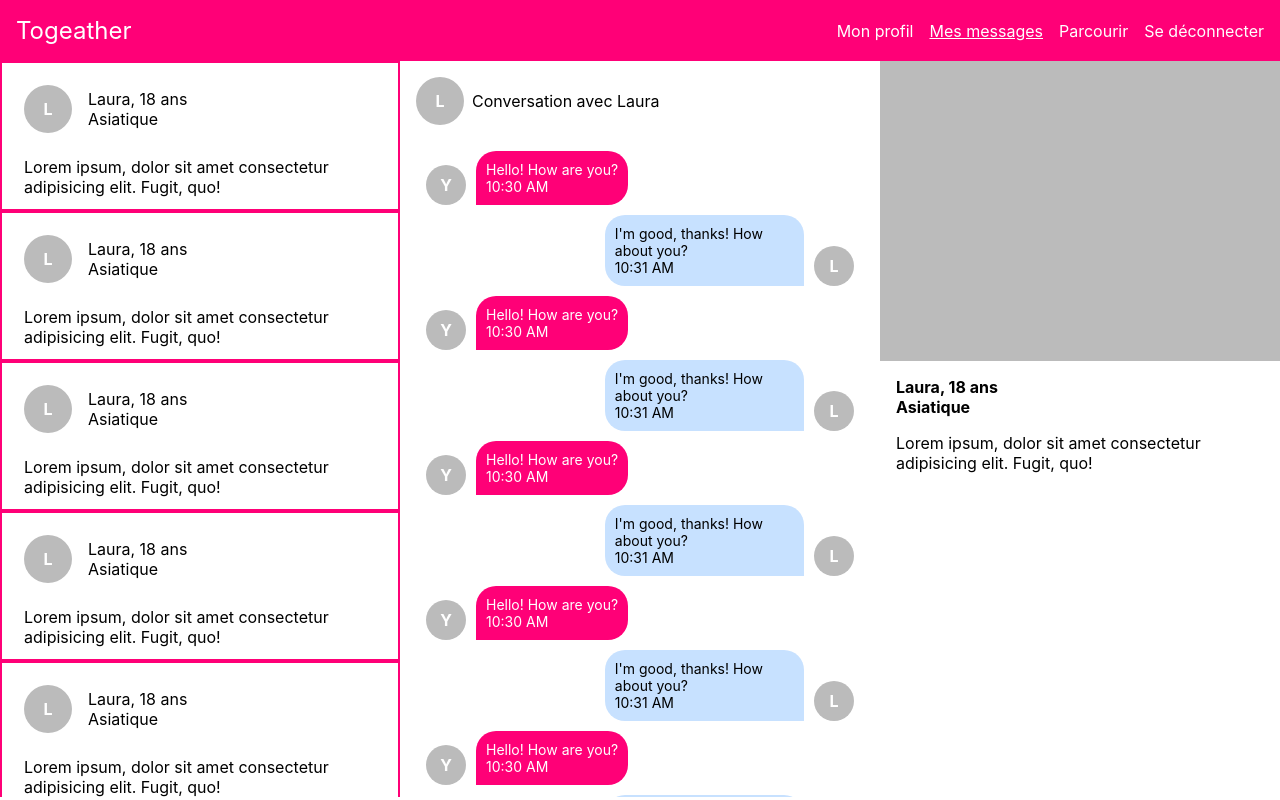
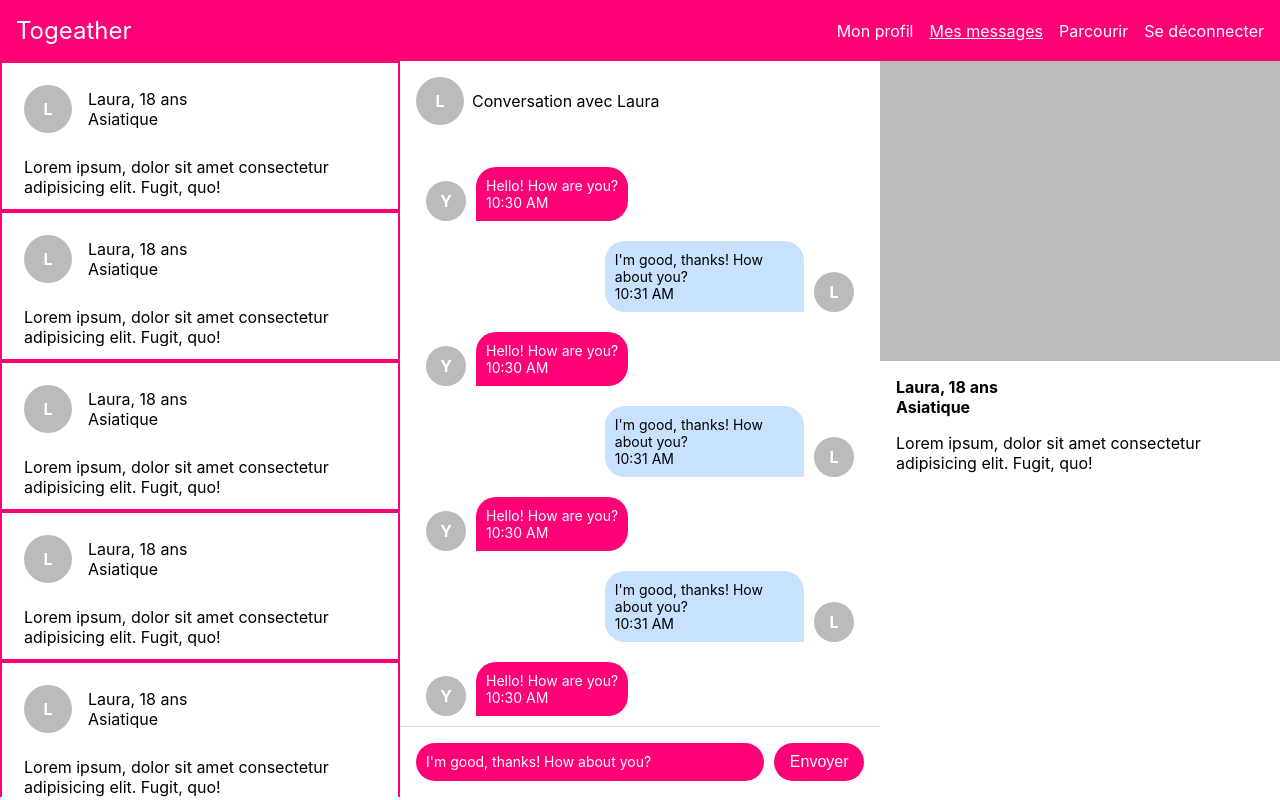
Before and after one commit to drifyoussef/Togeather, a React (Create React App) app in the folder front/: page /messages in a window 1280 px wide. Built offline with nearby package versions, Linux system fonts and the light colour scheme.

Commit message:
fix messages css & tsx

```diff
--- a/front/src/components/Messages/Messages.css
+++ b/front/src/components/Messages/Messages.css
@@ -42,15 +42,23 @@
 
 .messages {
     flex-grow: 1;
-    overflow-y: auto;
-    padding: 16px;
+    display: flex;
+    flex-direction: column;
 }
 
 .header-messages {
     display: flex;
     align-items: center;
     gap: 8px;
-    padding-bottom: 16px;
+    padding: 16px;
+}
+
+.chat-container {
+    flex-grow: 1;
+    overflow-y: auto;
+    padding: 16px;
+    display: flex;
+    flex-direction: column;
 }
 
 .profile-picture {
@@ -132,18 +140,19 @@
     margin: 0 10px;
 }
 
-.send-message{
+.send-message {
     background-color: #FF0077;
     color: #fff;
     border-radius: 20px;
     padding: 10px;
     border: none;
+    width: 20%;
 }
 
 .bubble-type-div {
     display: flex;
-    gap: 10px; /* Space between the input and button */
-    padding-top: 16px; /* Add padding for spacing */
-    background-color: #fff; /* Optional: Add background color */
-    border-top: 1px solid #ddd; /* Optional: Add a top border for separation */
+    gap: 10px;
+    padding: 16px;
+    background-color: #fff;
+    border-top: 1px solid #ddd;
 }
--- a/front/src/components/Messages/Messages.tsx
+++ b/front/src/components/Messages/Messages.tsx
@@ -14,8 +14,7 @@ export default function Messages() {
             </div>
           </div>
           <p className="preview-message-box">
-            Lorem ipsum, dolor sit amet consectetur adipisicing elit. Fugit,
-            quo!
+            Lorem ipsum, dolor sit amet consectetur adipisicing elit. Fugit, quo!
           </p>
         </div>
         <div className="match-box">
@@ -27,8 +26,7 @@ export default function Messages() {
             </div>
           </div>
           <p className="preview-message-box">
-            Lorem ipsum, dolor sit amet consectetur adipisicing elit. Fugit,
-            quo!
+            Lorem ipsum, dolor sit amet consectetur adipisicing elit. Fugit, quo!
           </p>
         </div>
         <div className="match-box">
@@ -40,8 +38,7 @@ export default function Messages() {
             </div>
           </div>
           <p className="preview-message-box">
-            Lorem ipsum, dolor sit amet consectetur adipisicing elit. Fugit,
-            quo!
+            Lorem ipsum, dolor sit amet consectetur adipisicing elit. Fugit, quo!
           </p>
         </div>
         <div className="match-box">
@@ -53,8 +50,7 @@ export default function Messages() {
             </div>
           </div>
           <p className="preview-message-box">
-            Lorem ipsum, dolor sit amet consectetur adipisicing elit. Fugit,
-            quo!
+            Lorem ipsum, dolor sit amet consectetur adipisicing elit. Fugit, quo!
           </p>
         </div>
         <div className="match-box">
@@ -66,8 +62,7 @@ export default function Messages() {
             </div>
           </div>
           <p className="preview-message-box">
-            Lorem ipsum, dolor sit amet consectetur adipisicing elit. Fugit,
-            quo!
+            Lorem ipsum, dolor sit amet consectetur adipisicing elit. Fugit, quo!
           </p>
         </div>
         <div className="match-box">
@@ -79,8 +74,7 @@ export default function Messages() {
             </div>
           </div>
           <p className="preview-message-box">
-            Lorem ipsum, dolor sit amet consectetur adipisicing elit. Fugit,
-            quo!
+            Lorem ipsum, dolor sit amet consectetur adipisicing elit. Fugit, quo!
           </p>
         </div>
         <div className="match-box">
@@ -92,21 +86,7 @@ export default function Messages() {
             </div>
           </div>
           <p className="preview-message-box">
-            Lorem ipsum, dolor sit amet consectetur adipisicing elit. Fugit,
-            quo!
-          </p>
-        </div>
-        <div className="match-box">
-          <div className="header-match-box">
-            <div className="circle-match">L</div>
-            <div className="header-text">
-              <p>Laura, 18 ans</p>
-              <p>Asiatique</p>
-            </div>
-          </div>
-          <p className="preview-message-box">
-            Lorem ipsum, dolor sit amet consectetur adipisicing elit. Fugit,
-            quo!
+            Lorem ipsum, dolor sit amet consectetur adipisicing elit. Fugit, quo!
           </p>
         </div>
       </div>
@@ -186,12 +166,12 @@ export default function Messages() {
               <span className="time">10:31 AM</span>
             </div>
           </div>
-          <div className="bubble-type-div">
-            <div className="bubble-type">
-              <p>I'm good, thanks! How about you?</p>
-            </div>
-            <button className="send-message">Envoyer</button>
+        </div>
+        <div className="bubble-type-div">
+          <div className="bubble-type">
+            <p>I'm good, thanks! How about you?</p>
           </div>
+          <button className="send-message">Envoyer</button>
         </div>
       </div>
       <div className="profile-match">
@@ -204,8 +184,7 @@ export default function Messages() {
             </div>
           </div>
           <p className="profile-bio">
-            Lorem ipsum, dolor sit amet consectetur adipisicing elit. Fugit,
-            quo!
+            Lorem ipsum, dolor sit amet consectetur adipisicing elit. Fugit, quo!
           </p>
         </div>
       </div>
```
